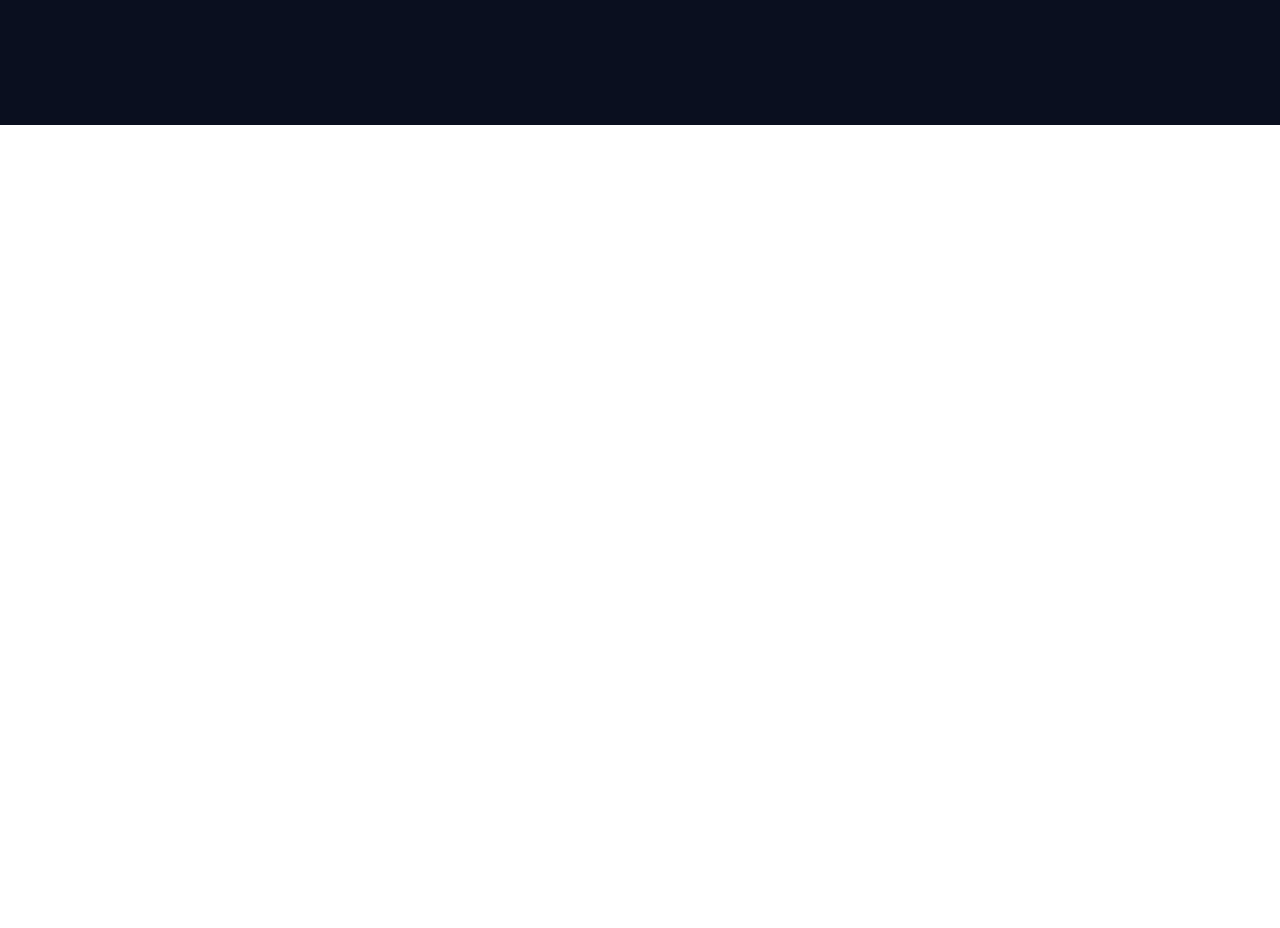
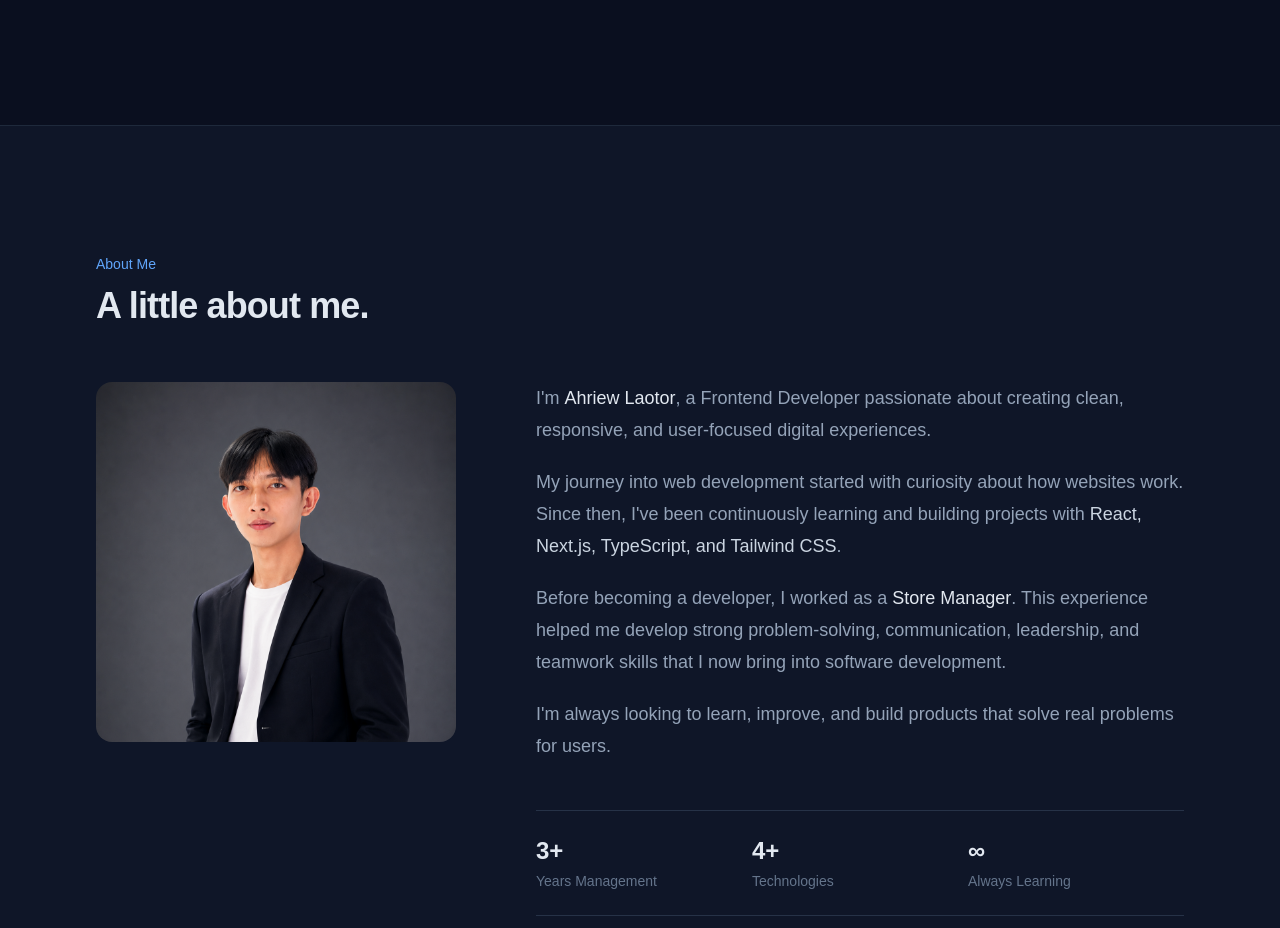
Before and after one commit to ahriew-laotor/ahriew-portfolio, a Next.js app: page / in a window 1280 px wide. Shown: the part 580-1508 px from the top of the page. Before the commit the page ends 800 px from the top, so only its background shows below. Built offline with nearby package versions, Linux system fonts and the light colour scheme.

Commit message:
feat: add about section

```diff
--- a/app/page.tsx
+++ b/app/page.tsx
@@ -1,6 +1,7 @@
 import Image from "next/image";
 import Navbar from "@/components/Navbar";
 import Hero from "@/components/Hero";
+import About from "@/components/About";
 
 export default function Home() {
   return (
@@ -8,6 +9,8 @@ export default function Home() {
       <Navbar />
 
       <Hero />
+
+      <About />
     </div>
   );
 }
--- /dev/null
+++ b/components/About.tsx
@@ -0,0 +1,93 @@
+import Image from "next/image";
+
+function About() {
+  return (
+    <section
+      id="about"
+      className="border-t border-[#1e293b] bg-[#0f1628] py-24 sm:py-32"
+    >
+      <div className="mx-auto max-w-6xl px-4 sm:px-6 lg:px-8">
+        {/* Section heading */}
+        <div className="mb-14">
+          <p className="text-sm font-medium text-[#60a5fa]">About Me</p>
+
+          <h2 className="mt-3 text-3xl font-bold tracking-tight text-[#e2e8f0] sm:text-4xl">
+            A little about me.
+          </h2>
+        </div>
+
+        <div className="grid items-start gap-14 lg:grid-cols-[360px_1fr] lg:gap-20">
+          {/* Image */}
+          <div>
+            <Image
+              width={400}
+              height={400}
+              src="/images/ahriew-02.png"
+              alt="Ahriew Laotor"
+              className="w-full rounded-2xl object-cover"
+            />
+          </div>
+
+          {/* Content */}
+          <div className="max-w-2xl">
+            <div className="space-y-5 text-base leading-8 text-[#94a3b8] sm:text-lg">
+              <p>
+                I'm{" "}
+                <span className="font-medium text-[#e2e8f0]">
+                  Ahriew Laotor
+                </span>
+                , a Frontend Developer passionate about creating clean,
+                responsive, and user-focused digital experiences.
+              </p>
+
+              <p>
+                My journey into web development started with curiosity about how
+                websites work. Since then, I've been continuously learning and
+                building projects with{" "}
+                <span className="text-[#cbd5e1]">
+                  React, Next.js, TypeScript, and Tailwind CSS
+                </span>
+                .
+              </p>
+
+              <p>
+                Before becoming a developer, I worked as a{" "}
+                <span className="font-medium text-[#e2e8f0]">
+                  Store Manager
+                </span>
+                . This experience helped me develop strong problem-solving,
+                communication, leadership, and teamwork skills that I now bring
+                into software development.
+              </p>
+
+              <p>
+                I'm always looking to learn, improve, and build products that
+                solve real problems for users.
+              </p>
+            </div>
+
+            {/* Simple stats */}
+            <div className="mt-12 grid grid-cols-2 border-y border-[#263247] py-6 sm:grid-cols-3">
+              <div>
+                <p className="text-2xl font-semibold text-[#e2e8f0]">3+</p>
+                <p className="mt-1 text-sm text-[#64748b]">Years Management</p>
+              </div>
+
+              <div>
+                <p className="text-2xl font-semibold text-[#e2e8f0]">4+</p>
+                <p className="mt-1 text-sm text-[#64748b]">Technologies</p>
+              </div>
+
+              <div className="mt-6 sm:mt-0">
+                <p className="text-2xl font-semibold text-[#e2e8f0]">∞</p>
+                <p className="mt-1 text-sm text-[#64748b]">Always Learning</p>
+              </div>
+            </div>
+          </div>
+        </div>
+      </div>
+    </section>
+  );
+}
+
+export default About;
```
